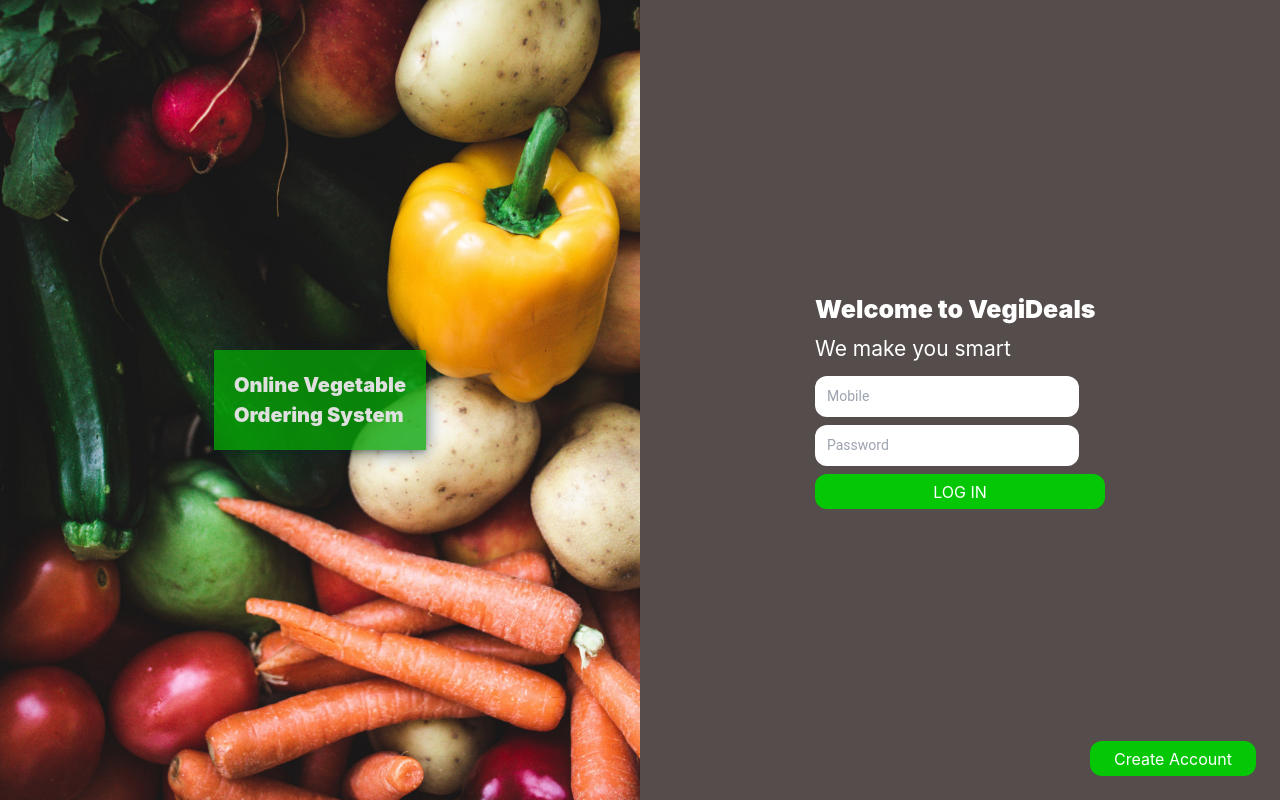
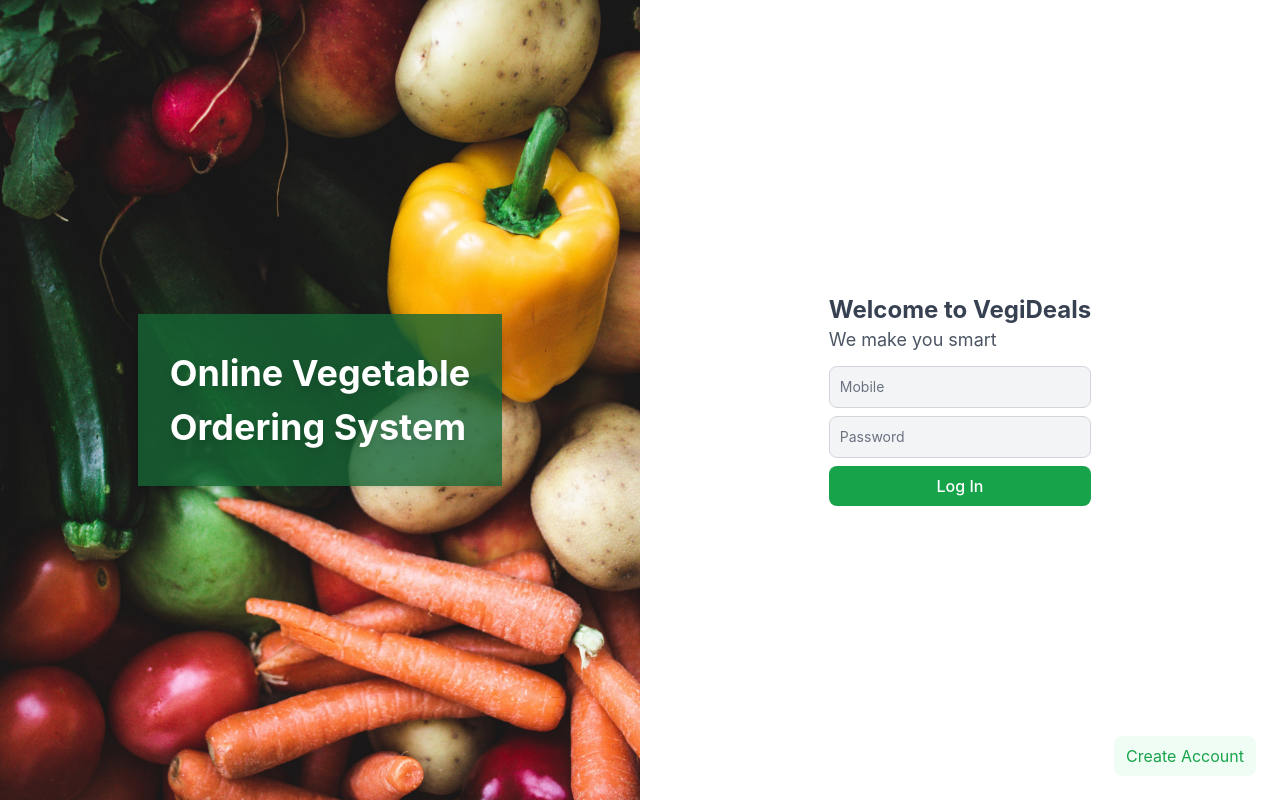
Before and after one commit to miyushan/vegetable-ordering-system-fe-vue, a Vue app: page /login in a window 1280 px wide. Built offline with nearby package versions, Linux system fonts and the light colour scheme.

Commit message:
Auth view Styles changed with Tailwind

```diff
--- a/src/assets/main.css
+++ b/src/assets/main.css
@@ -2,7 +2,3 @@
 @tailwind base;
 @tailwind components;
 @tailwind utilities;
-
-.vd-hover-pointer {
-  cursor: pointer;
-}
--- a/src/components/AuthLeft.vue
+++ b/src/components/AuthLeft.vue
@@ -1,6 +1,6 @@
 <template setup>
-  <div class="description">
-    <h1 className="b_login-header">
+  <div class="bg-green-800 p-8 shadow-md bg-opacity-80">
+    <h1 className="text-white text-4xl font-bold leading-normal drop-shadow-lg">
       Online Vegetable
       <br />
       Ordering System
--- a/src/components/FormInput.vue
+++ b/src/components/FormInput.vue
@@ -17,7 +17,7 @@ export default {
   <input
     :value="modelValue"
     @input="$emit('update:modelValue', ($event.target as HTMLInputElement).value)"
-    className="vd-input"
+    className="mb-2 border text-sm rounded-lg block w-full p-2.5 bg-gray-100 border-gray-300 placeholder-gray-500 text-grey-800 focus:ring-4 focus:outline-none focus:ring-green-100 focus:border-green-400"
     :id="id"
     :placeholder="placeholder"
     :type="type"
--- a/src/views/AccountCreateView.vue
+++ b/src/views/AccountCreateView.vue
@@ -91,99 +91,41 @@ export default {
 </script>
 
 <template>
-  <div class="vd-row">
-    <div class="vd-col vd-col-left">
+  <div class="min-h-screen overflow-hidden grid grid-cols-2">
+    <div
+      class="bg-[url('/images/marisol-benitez-QvkAQTNj4zk-unsplash.jpg')] bg-no-repeat bg-center bg-cover grid place-content-center"
+    >
       <AuthLeft />
     </div>
-    <div class="vd-col vd-col-right">
+    <div class="grid place-content-center bg-white">
       <div>
-        <div className="title title1">Welcome to VegiDeals</div>
-        <div className="title title2">We make you smart</div>
+        <h3 className=" text-gray-700 text-2xl font-bold">Welcome to VegiDeals</h3>
+        <div className="text-gray-600 text-lg mb-3">We make you smart</div>
         <form className="form" @submit.prevent="onClickCreateAccount">
-          <div>
-            <FormInput v-model="firstName" placeholder="First Name" id="firstName" type="text" />
-          </div>
-          <div>
-            <FormInput v-model="lastName" placeholder="Last Name" id="lastName" type="text" />
-          </div>
-          <div>
-            <FormInput v-model="mobile" placeholder="Mobile" id="mobile" type="tel" number />
-          </div>
-          <div>
-            <FormInput v-model="branch" placeholder="Branch" id="branch" type="text" />
-          </div>
-          <div>
-            <FormInput v-model="pw" placeholder="Password" id="password" type="password" />
-          </div>
+          <FormInput v-model="firstName" placeholder="First Name" id="firstName" type="text" />
+          <FormInput v-model="lastName" placeholder="Last Name" id="lastName" type="text" />
 
-          <button className="btn submit-btn vd-hover-pointer" type="submit">Create Account</button>
+          <FormInput v-model="mobile" placeholder="Mobile" id="mobile" type="tel" number />
+
+          <FormInput v-model="branch" placeholder="Branch" id="branch" type="text" />
+
+          <FormInput v-model="pw" placeholder="Password" id="password" type="password" />
+
+          <button
+            className="px-3 py-2 text-medium font-medium text-center w-full  text-white bg-green-700 rounded-lg hover:bg-green-800 focus:ring-4 focus:outline-none focus:ring-green-300 dark:bg-green-600 dark:hover:bg-green-700 dark:focus:ring-green-800"
+            type="submit"
+          >
+            Create Account
+          </button>
         </form>
       </div>
 
-      <button @click.prevent="onClickLogin" className="btn create-new-btn vd-hover-pointer">
+      <button
+        @click.prevent="onClickLogin"
+        className="absolute bottom-6 right-6 px-3 py-2 text-medium font-medium text-center  text-green-600 rounded-lg focus:ring-2 focus:outline-none bg-green-50  hover:bg-green-100 focus:ring-green-200"
+      >
         Log In
       </button>
     </div>
   </div>
 </template>
-
-<style scoped>
-.vd-row {
-  display: flex;
-}
-.vd-col {
-  width: 50%;
-  min-height: 100vh;
-  display: flex;
-  align-items: center;
-  justify-content: center;
-}
-.vd-col-left {
-  background-image: url('images/marisol-benitez-QvkAQTNj4zk-unsplash.jpg');
-  background-position: center;
-  background-repeat: no-repeat;
-  background-size: cover;
-  mix-blend-mode: darken;
-  height: 50vh;
-  overflow: hidden;
-}
-.vd-col-right {
-  background-color: #554c4c;
-}
-
-.title {
-  color: #fff;
-}
-
-.title1 {
-  font-weight: 900;
-  margin-bottom: 4px;
-  font-size: 25px;
-}
-.title2 {
-  font-size: 21px;
-  margin-bottom: 12px;
-}
-.btn {
-  padding: 0px 24px;
-  border-radius: 12px;
-  color: #ffffff;
-  height: 35px;
-  background-color: rgb(5, 199, 5);
-  border: none;
-}
-.btn:hover {
-  background-color: rgb(8, 155, 8);
-}
-
-.submit-btn {
-  width: 100%;
-}
-
-.create-new-btn {
-  position: absolute;
-  bottom: 24px;
-  right: 24px;
-}
-</style>
-../data/Data
--- a/src/views/LoginView.vue
+++ b/src/views/LoginView.vue
@@ -74,72 +74,28 @@ export default {
     >
       <AuthLeft />
     </div>
-    <div class="grid place-content-center bg-[#554c4c]">
+    <div class="grid place-content-center bg-white">
       <div>
-        <div className="title title1">Welcome to VegiDeals</div>
-        <div className="title title2">We make you smart</div>
+        <h3 className=" text-gray-700 text-2xl font-bold">Welcome to VegiDeals</h3>
+        <div className="text-gray-600 text-lg mb-3">We make you smart</div>
         <form className="form" @submit.prevent="onClickLogin" method="post">
-          <div>
-            <FormInput v-model="mobile" placeholder="Mobile" id="mobile" type="tel" number />
-          </div>
-          <div>
-            <FormInput v-model="pw" placeholder="Password" id="password" type="password" />
-          </div>
-          <button className="btn submit-btn vd-hover-pointer" type="submit" variant="success">
-            LOG IN
+          <FormInput v-model="mobile" placeholder="Mobile" id="mobile" type="tel" number />
+          <FormInput v-model="pw" placeholder="Password" id="password" type="password" />
+          <button
+            className="px-3 py-2 text-medium font-medium text-center w-full  text-white rounded-lg focus:ring-4 focus:outline-none bg-green-600 hover:bg-green-700 focus:ring-green-800"
+            type="submit"
+          >
+            Log In
           </button>
         </form>
       </div>
 
       <button
         @click.prevent="onClickCreateAccount"
-        className="btn create-new-btn vd-hover-pointer"
-        variant="success"
+        className="absolute bottom-6 right-6 px-3 py-2 text-small font-small text-center  text-green-600 rounded-lg focus:ring-2 focus:outline-none bg-green-50  hover:bg-green-100 focus:ring-green-200"
       >
         Create Account
       </button>
     </div>
   </div>
 </template>
-
-<style scoped>
-.form {
-  width: 290px;
-}
-
-.title {
-  color: #fff;
-}
-
-.title1 {
-  font-weight: 900;
-  margin-bottom: 4px;
-  font-size: 25px;
-}
-.title2 {
-  font-size: 21px;
-  margin-bottom: 12px;
-}
-
-.btn {
-  padding: 0px 24px;
-  border-radius: 12px;
-  color: #ffffff;
-  height: 35px;
-  background-color: rgb(5, 199, 5);
-  border: none;
-}
-.btn:hover {
-  background-color: rgb(8, 155, 8);
-}
-
-.submit-btn {
-  width: 100%;
-}
-
-.create-new-btn {
-  position: absolute;
-  bottom: 24px;
-  right: 24px;
-}
-</style>
```
